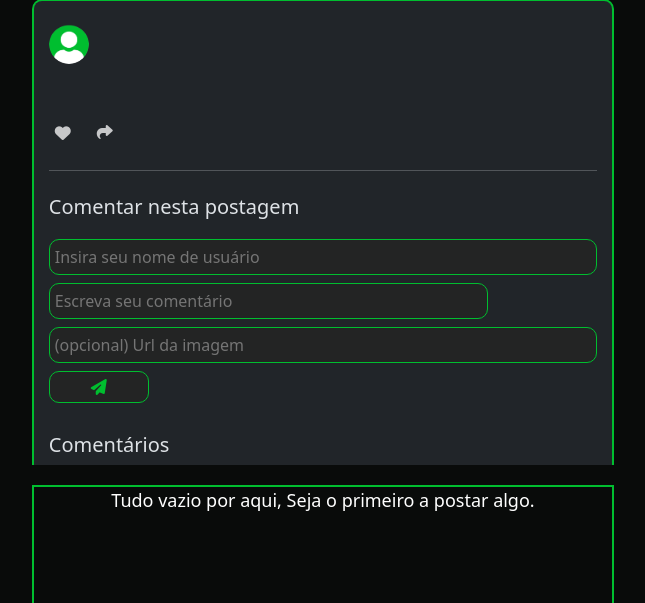
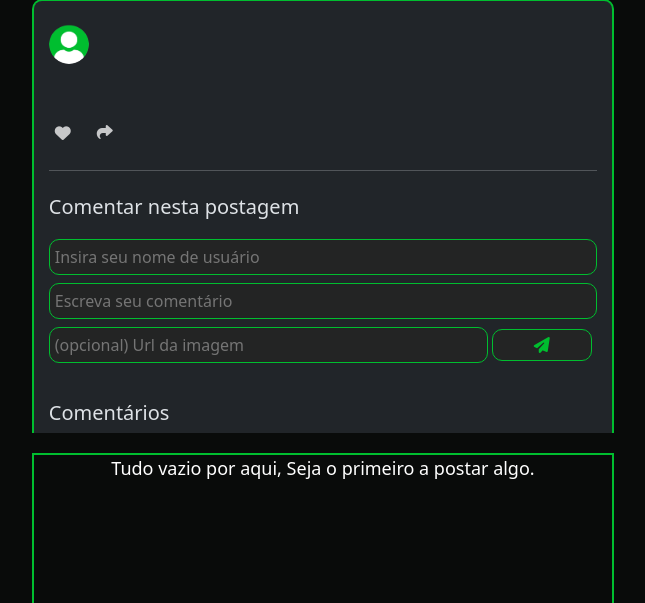
Before and after one commit to Teteu3511/Talkanet, a PHP site: page /full-post.php in a window 1280 px wide. Shown: the part 158-761 px from the top of the page, without its empty margins (317-962 px from the left). Run offline with PHP 8.4, Linux system fonts and the light colour scheme; data that the repository does not hold is empty.

Commit message:
styled the image

```diff
--- a/css/style.css
+++ b/css/style.css
@@ -128,7 +128,7 @@ main {
 
 }
 
-#ctnt {
+#postImg, #cmmntImg {
 
     width: 80%;
 
@@ -190,12 +190,6 @@ main {
 
 }
 
-#cmmt {
-
-    width: 80%;
-
-}
-
 #commentsTitle {
 
     margin-top: 30px;
@@ -253,6 +247,13 @@ main {
 #post-content {
 
     font-size: 17px;
+
+}
+
+#post_img, #cmmnt_img {
+
+    align-self: center;
+    width: 60%;
 
 }
 
--- a/full-post.php
+++ b/full-post.php
@@ -30,7 +30,7 @@
 
                     <p><?= $post["content"] ?></p>
 
-                    <img src="<?= $post["img_url"] ?>" id="post_img">
+                    <img src="<?= $post["img_url"] ?>" id="cmmnt_img">
 
                     <div class="actions">
 
@@ -55,7 +55,7 @@
 
                     <input class="send-box" id="cmmt" name="comment" placeholder="Escreva seu comentário" required autocomplete="off">
 
-                    <input type="url" class="send-box" id="cmmtImg" name="cmmnt_img_url" placeholder="(opcional) Url da imagem">
+                    <input type="url" class="send-box" id="cmmntImg" name="cmmnt_img_url" placeholder="(opcional) Url da imagem">
                     <button type="submit" id="send-submit"><i class="fa-solid fa-paper-plane"></i></button>
 
                 </form>
--- a/index.php
+++ b/index.php
@@ -28,7 +28,7 @@
 
                     <input type="text" class="send-box" id="ctnt" name="content" placeholder="Escreva sua postagem" required autocomplete="off">
 
-                    <input type="url" class="send-box" id="img" name="img_url" placeholder="(opcional) Url da imagem">
+                    <input type="url" class="send-box" id="postImg" name="img_url" placeholder="(opcional) Url da imagem">
                     <button type="submit" id="send-submit"><i class="fa-solid fa-paper-plane"></i></button>
 
                 </form>
@@ -89,7 +89,7 @@
 
                     <input class="send-box" id="ctnt" name="content" placeholder="Escreva sua postagem" required autocomplete="off">
 
-                    <input class="send-box" id="img_url" name="img_url" placeholder="(opcional) Url da imagem" autocomplete="off">
+                    <input class="send-box" id="postImg" name="img_url" placeholder="(opcional) Url da imagem" autocomplete="off">
                     <button type="submit" id="send-submit"><i class="fa-solid fa-paper-plane"></i></button>
 
                 </form>
```
